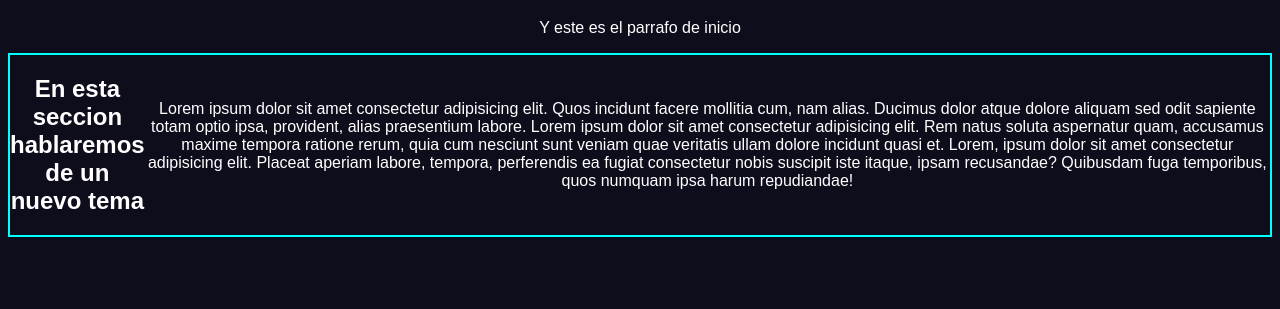
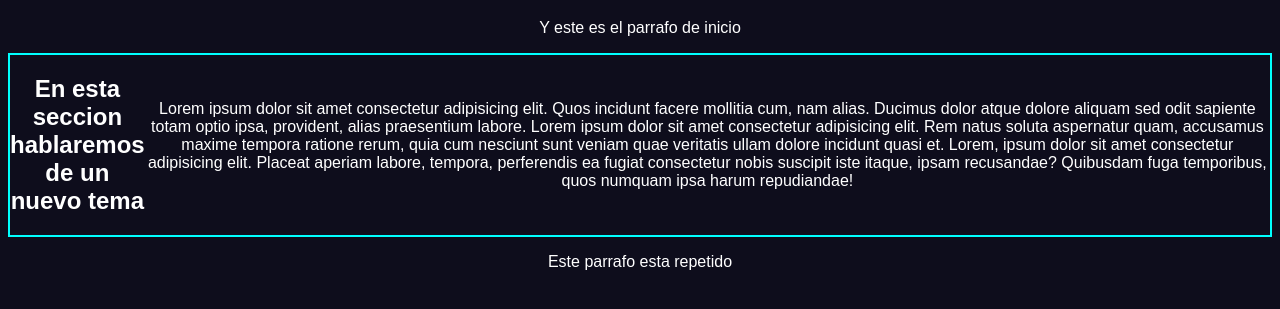
Before and after one commit to JBedoyaSalazar/hyperblog, a plain HTML site: page index.html in a window 1280 px wide. Shown: the part 61-370 px from the top of the page. Drawn offline with Linux system fonts and the light colour scheme.

Commit message:
modificacion de un nuevo parrafo para probar el merge

```diff
--- a/index.html
+++ b/index.html
@@ -13,5 +13,7 @@
         <h2>En esta seccion hablaremos de un nuevo tema</h2>
         <p>Lorem ipsum dolor sit amet consectetur adipisicing elit. Quos incidunt facere mollitia cum, nam alias. Ducimus dolor atque dolore aliquam sed odit sapiente totam optio ipsa, provident, alias praesentium labore. Lorem ipsum dolor sit amet consectetur adipisicing elit. Rem natus soluta aspernatur quam, accusamus maxime tempora ratione rerum, quia cum nesciunt sunt veniam quae veritatis ullam dolore incidunt quasi et. Lorem, ipsum dolor sit amet consectetur adipisicing elit. Placeat aperiam labore, tempora, perferendis ea fugiat consectetur nobis suscipit iste itaque, ipsam recusandae? Quibusdam fuga temporibus, quos numquam ipsa harum repudiandae!</p>
     </section>
+
+    <p>Este parrafo esta repetido</p>
 </body>
 </html>
```
